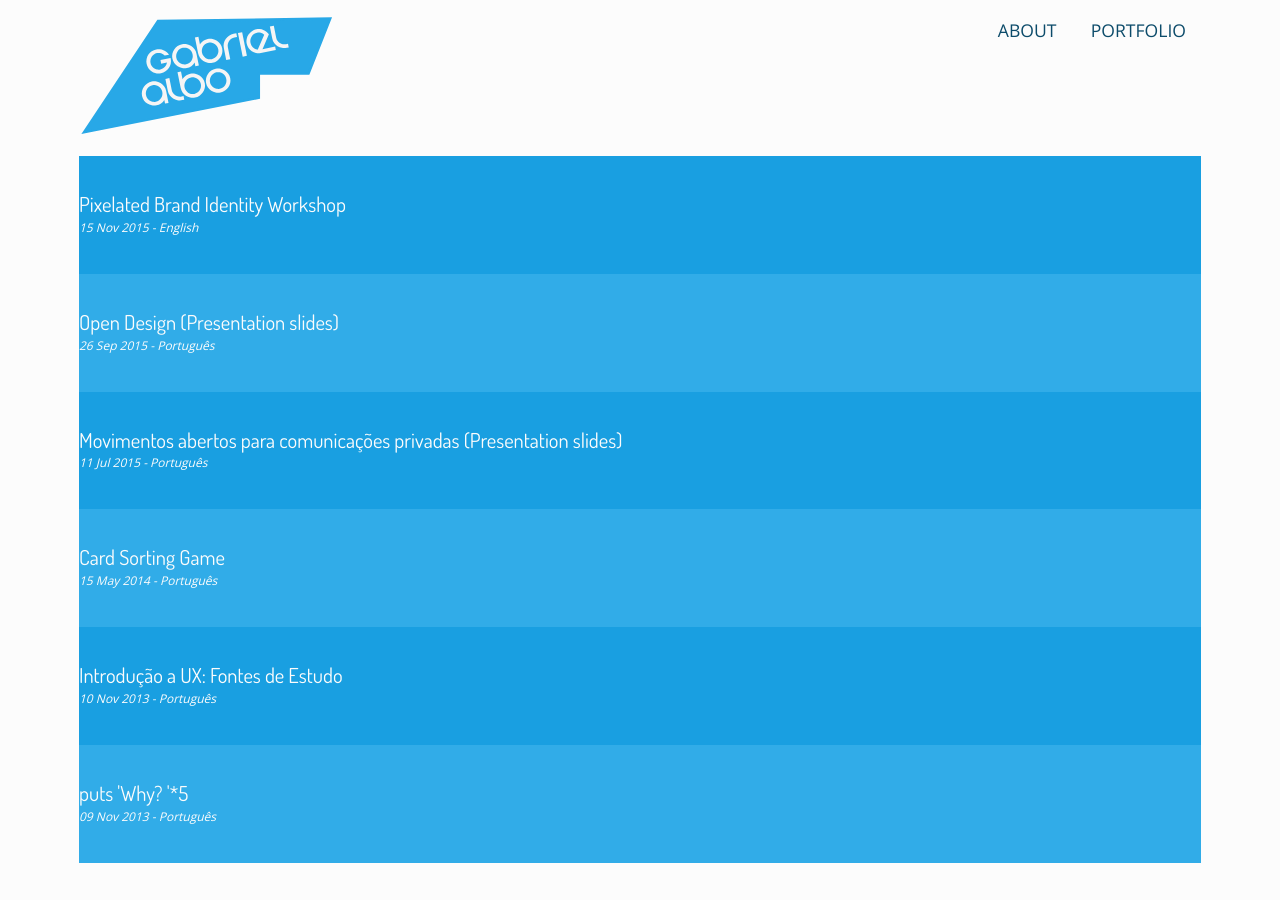
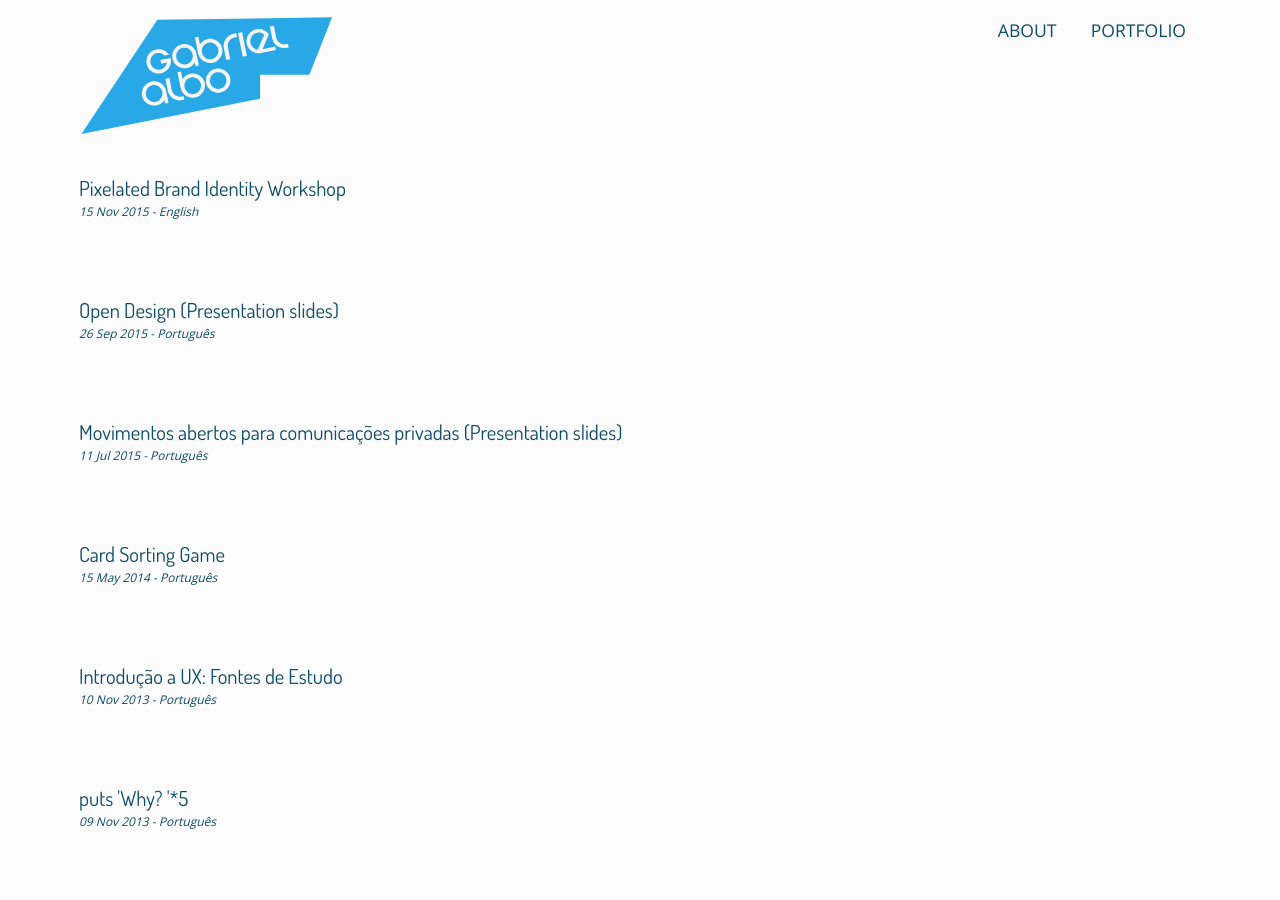
Before and after one commit to albogabriel/gabrielalbo.com, a Jekyll site: the page built from blog/index.html, in a window 1280 px wide. Built offline with Jekyll 4.4.1, drawn with Linux system fonts in a browser that asks for light colours.

Commit message:
Making the background clearer, removing blue colour. Adding extra margin to bottom. Making ZA a highlighted project

```diff
--- a/_posts/2025-05-01-zalando-za.markdown
+++ b/_posts/2025-05-01-zalando-za.markdown
@@ -5,6 +5,7 @@ start-date: May 2025
 end-date: Ongoing
 category: projects
 current-page: portfolio-item
+highlighted-project: "yes"
 image: "zalando.png"
 short-description: "AI-powered Fashion Assistant"
 skills: [Interaction design, AI Conversational Experience, Information Architecture, Accessibility]
--- a/css/screen.scss
+++ b/css/screen.scss
@@ -504,11 +504,12 @@ a, a:visited {
 }
 
 a:hover {
-  color: lighten($darkest-main-color, 50);
+  color: darken($darkest-main-color, 50);
 }
 
-// $post-header-colors: darken($darker-main-color, 4), darken($darker-main-color, 7);
-$post-header-colors: darken($main-blue-color, 4), lighten($main-blue-color, 2%);
+/*$post-header-colors: darken($darker-main-color, 4), darken($darker-main-color, 7);*/
+/*$post-header-colors: darken($main-blue-color, 4), lighten($main-blue-color, 2%);*/
+$post-header-colors: $light-header-background;
 
 @for $i from 1 through length($post-header-colors) {
     li.post-header:nth-child(#{length($post-header-colors)}n+#{$i}) {
@@ -517,25 +518,29 @@ $post-header-colors: darken($main-blue-color, 4), lighten($main-blue-color, 2%);
 }
 
 ul li span {
-    color: $light-text-color;
+    color: $darkest-main-color;
 }
 
 li.post-header {
   min-height: 90px;
   height: 100%;
-  color: $light-header-background;
-  padding: 2em 0;
+  color: $darkest-main-color;
+  padding: 1em 0 0 0;
+  margin-bottom: 2em;
   overflow: hidden;
   position: relative;
+  border-radius: 1em;
+  /*border: 1px solid $darker-main-color;*/
+  background-color: white;
 
   a, a:visited {
     display: block;
     text-decoration: none;
-    color: $light-header-background;
+    /*color: $light-header-background;*/
   }
 
   .post-header-date {
-    color: $light-header-background;
+    /*color: $light-header-background;*/
     font-weight: lighter;
     font-size: 75%;
     font-style: italic;
@@ -543,7 +548,7 @@ li.post-header {
   }
 
   .post-header-description {
-    color: white;
+    /*color: white;*/
     font-style: normal;
     font-weight: normal;
     font-size: 85%;
@@ -566,7 +571,7 @@ li.post-header {
   }
 
   &:hover {
-    background-color: lighten($darkest-main-blue-color, 10);
+    background-color: darken($light-header-background, 2);
     transition-duration: 0.8s;
     transition-property: background-color;
   }
@@ -671,7 +676,6 @@ figure figcaption {
 
 span.project-image-container, span.project-description-container {
   display: inline-block;
-  color: white !important;
   vertical-align: top;
 }
 
```
